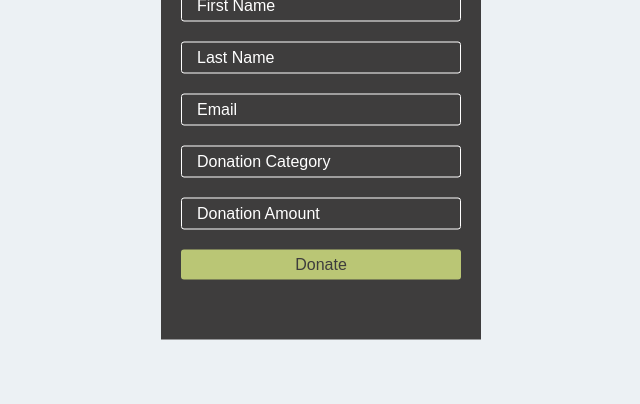
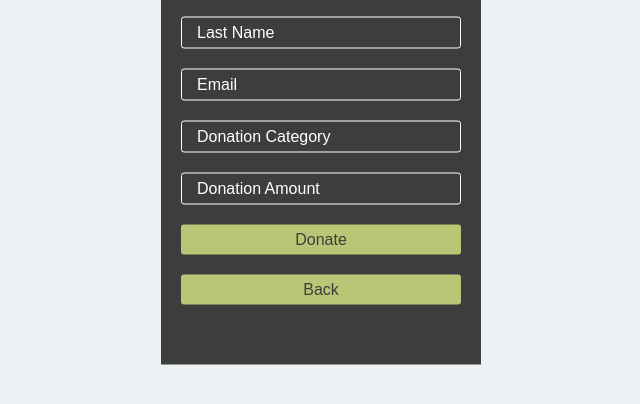
Before and after one commit to ik1234512/donation1, a plain HTML site: page index.html in a window 1280 px wide. Shown: the part 284-688 px from the top of the page, without its empty margins (319-959 px from the left). Drawn offline with Linux system fonts and the light colour scheme.

Commit message:
Update index.html

```diff
--- a/index.html
+++ b/index.html
@@ -39,6 +39,7 @@
                 <input type="amount" placeholder="Donation Amount">
 
                 <input type="button" value="Donate">
+                <input type="button" value="Back"
 
             </form>
 
```
